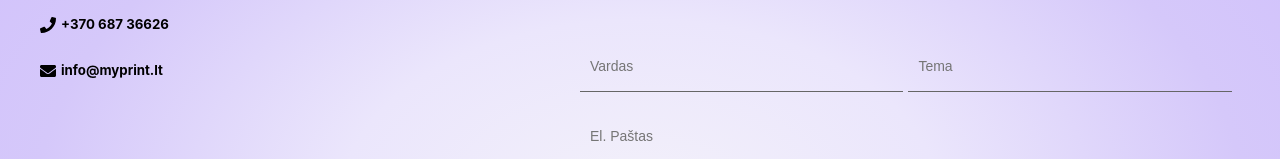
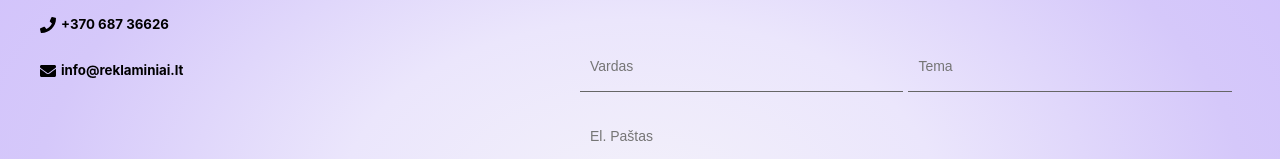
Before and after one commit to gelezhinis/reklaminiai-client, a Next.js app: page /kontaktai in a window 1280 px wide. Shown: the part 192-351 px from the top of the page. Built offline with nearby package versions, Linux system fonts and the light colour scheme; no server answers.

Commit message:
email changed

```diff
--- a/components/ContactForm.js
+++ b/components/ContactForm.js
@@ -50,7 +50,7 @@ const ContactForm = props => {
             </div>
             <div className={classes.contact_info_item}>
               <FaEnvelope />
-              <h5>info@myprint.lt</h5>
+              <h5>info@reklaminiai.lt</h5>
             </div>
             {/* <div className={classes.contact_info_item}>
               <FaMapMarkedAlt />
@@ -61,7 +61,7 @@ const ContactForm = props => {
         <div className={classes.contact_right}>
           <p className={classes.contact_desc}>
             Mielai prašome susisiekti su
-            mumis bet kuriuo metu ir mes aptarsime viską kas Jūs domina.
+            mumis bet kuriuo metu ir mes aptarsime viską kas Jus domina.
           </p>
           <form ref={formRef} onSubmit={handleSubmit}>
             <input type="text" name="user_name" placeholder="Vardas" value={name} onChange={e => setName(e.target.value)} />
```
